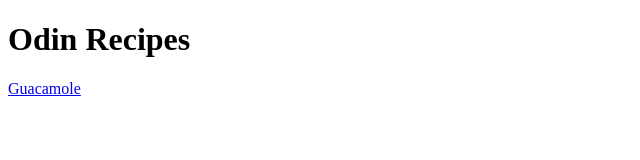
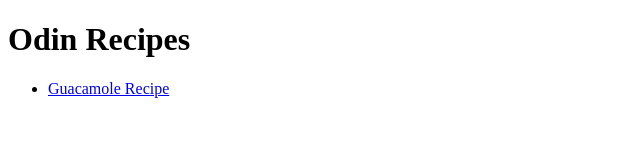
Before and after one commit to AARuzy/odin-recipes, a plain HTML site: page index.html in a window 1280 px wide. Shown: the whole page, without its empty margins (0-640 px from the left). Drawn offline with Linux system fonts and the light colour scheme.

Commit message:
Edited coding spacing to ensure clear and better reading for future editing

```diff
--- a/index.html
+++ b/index.html
@@ -7,6 +7,8 @@
 </head>
 <body>
     <h1>Odin Recipes</h1>
-    <a href="recipes/guacamole.html">Guacamole</a>
+    <ul>
+    <li><a href="recipes/guacamole.html">Guacamole Recipe</a></li>
+    </ul>
 </body>
 </html>
```
Also changed, not shown: recipes/guacamole.html (+8 -0 lines).
